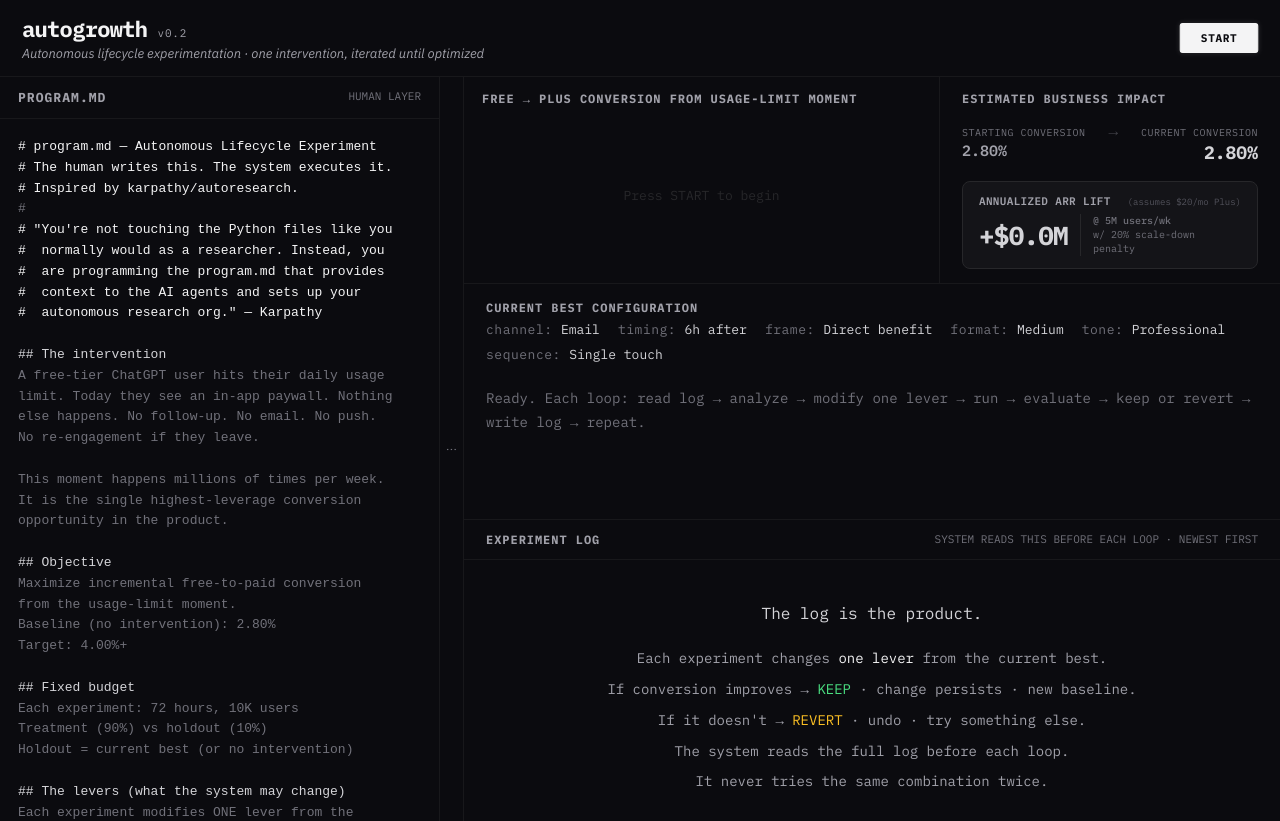
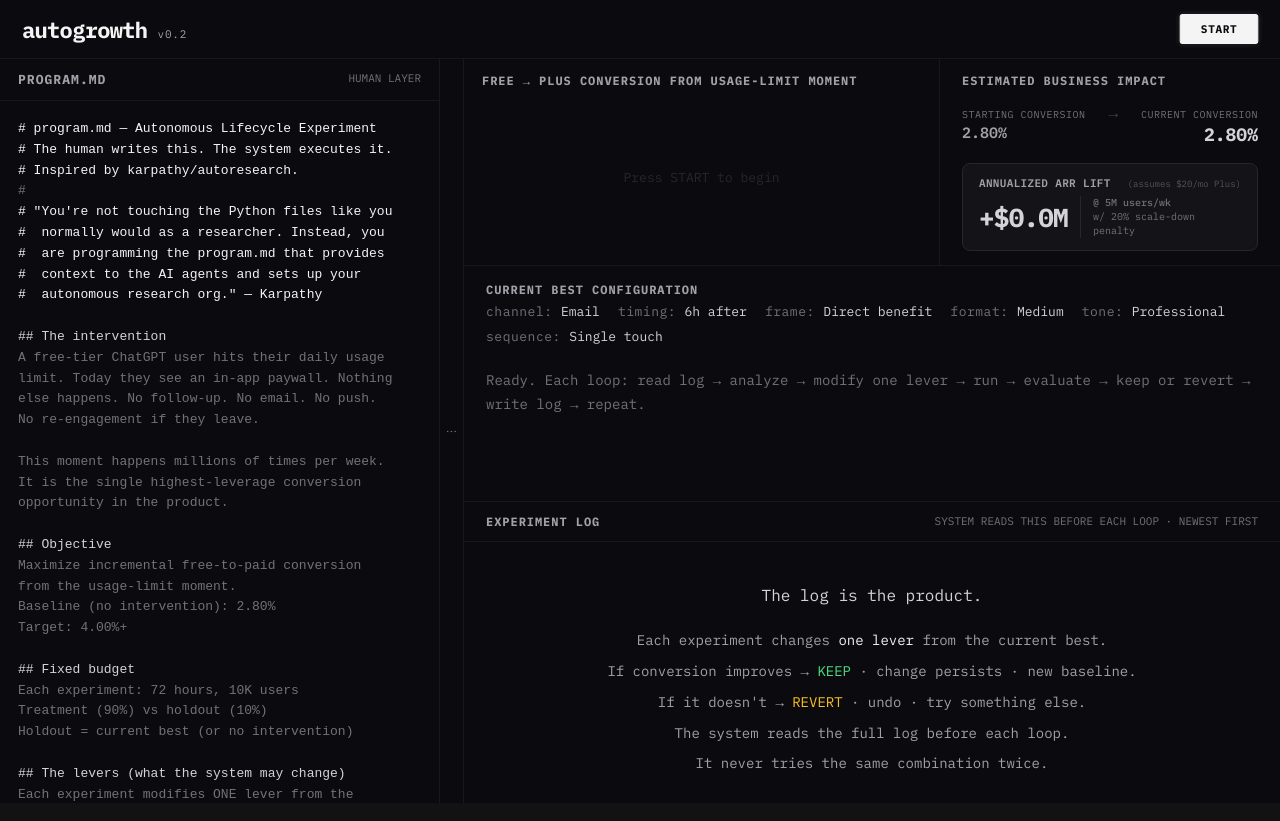
Before and after one commit to optiversion/autogrowth, a React (Vite) app: page / in a window 1280 px wide. Built offline with nearby package versions, Linux system fonts and the light colour scheme.

Commit message:
Remove subtitle from header

```diff
--- a/src/autogrowth.jsx
+++ b/src/autogrowth.jsx
@@ -380,9 +380,7 @@ export default function AutoGrowth() {
             <span style={{ fontSize: 22, fontWeight: 700, color: "#f4f4f5", letterSpacing: "-0.03em" }}>autogrowth</span>
             <span style={{ fontSize: 11, color: "#a1a1aa", letterSpacing: "0.08em" }}>v0.2</span>
           </div>
-          <div style={{ fontSize: 13, color: "#a1a1aa", marginTop: 2, fontFamily: "'IBM Plex Sans', sans-serif", fontStyle: "italic" }}>
-            Autonomous lifecycle experimentation · one intervention, iterated until optimized
-          </div>
+
         </div>
         <div style={{ display: "flex", alignItems: "center", gap: 14 }}>
           {running && (
```
